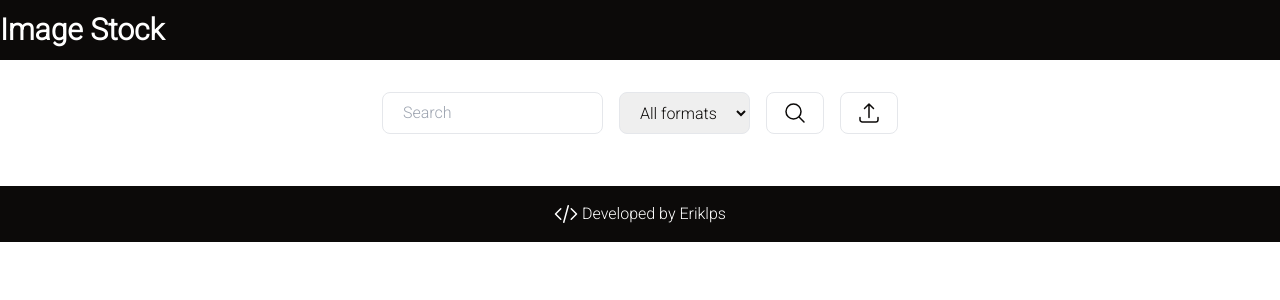
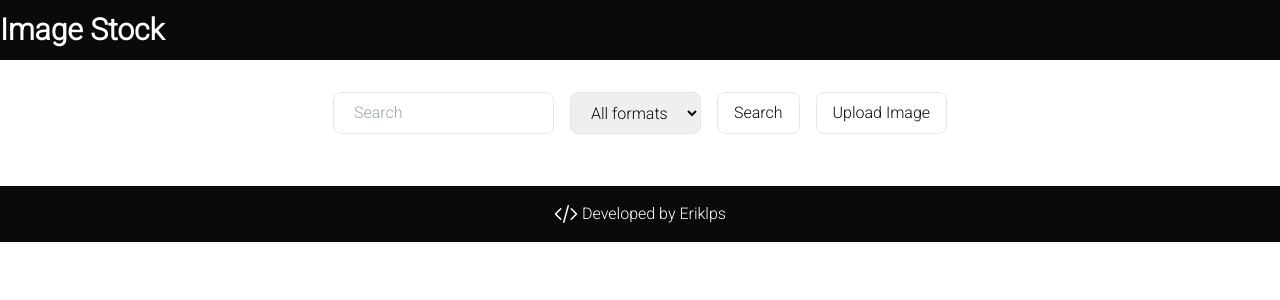
Before and after one commit to Eriklps/image-stock-front, a Next.js app: page /gallery in a window 1280 px wide. Shown: the top 300 px of the page. Built offline with nearby package versions, Linux system fonts and the light colour scheme.

Commit message:
componentized buttons and text input

```diff
--- a/src/app/gallery/page.tsx
+++ b/src/app/gallery/page.tsx
@@ -1,6 +1,6 @@
 'use client'
 
-import { Template, ImageCard, useNotification } from '@/components';
+import { Template, ImageCard, Button, InputText, useNotification } from '@/components';
 import { Image } from '@/resources/image/image.resource';
 import { useImageService } from '@/resources';
 import { useState } from 'react';
@@ -46,10 +46,8 @@ export default function GalleryPage(){
             <section className='flex flex-col items-center justify-center my-5'>
                 <div className='flex space-x-4'>
 
-                    <input type='text'
-                        onChange={event => setQuery(event.target.value)}
-                        className='border px-5 py-2 rounded-lg text-stone-950'
-                        placeholder="Search" />
+                    <InputText placeholder='Search'
+                        onChange={event => setQuery(event.target.value)} />
 
                     <select onChange={event => setExtension(event.target.value)}
                             className="border px-4 py-2 rounded-lg text-stone-950">
@@ -59,21 +57,10 @@ export default function GalleryPage(){
                         <option value="GIF">GIF</option>
                     </select>
 
-                    <button className='border px-4 py-2 rounded-lg text-stone-950' onClick={searchImages}>
-                        <span>
-                            <svg xmlns="http://www.w3.org/2000/svg" fill="none" viewBox="0 0 24 24" stroke-width="1.5" stroke="currentColor" className="w-6 h-6">
-                                <path stroke-linecap="round" stroke-linejoin="round" d="m21 21-5.197-5.197m0 0A7.5 7.5 0 1 0 5.196 5.196a7.5 7.5 0 0 0 10.607 10.607Z" />
-                            </svg>
-                        </span>
-                    </button>
+                    <Button label='Search' onClick={searchImages} />
+
                     <Link href="/form">
-                        <button className='border px-4 py-2 rounded-lg text-stone-950'>
-                            <span>
-                                <svg xmlns="http://www.w3.org/2000/svg" fill="none" viewBox="0 0 24 24" stroke-width="1.5" stroke="currentColor" className="w-6 h-6">
-                                    <path stroke-linecap="round" stroke-linejoin="round" d="M3 16.5v2.25A2.25 2.25 0 0 0 5.25 21h13.5A2.25 2.25 0 0 0 21 18.75V16.5m-13.5-9L12 3m0 0 4.5 4.5M12 3v13.5" />
-                                </svg>
-                            </span>
-                        </button>
+                        <Button label='Upload Image' />
                     </Link>
                 </div>
             </section>
--- /dev/null
+++ b/src/components/button/Button.tsx
@@ -0,0 +1,15 @@
+interface ButtonProps {
+    color?: string;
+    label?: string;
+    onClick?: (event: any) => void;
+}
+
+export const Button: React.FC<ButtonProps> = ({
+    onClick, color, label
+} : ButtonProps) => {
+    return (
+        <button className={`border px-4 py-2 rounded-lg text-stone-950`} onClick={onClick}>
+            { label }
+        </button>
+    )
+}
--- /dev/null
+++ b/src/components/button/index.ts
@@ -0,0 +1 @@
+export { Button } from './button'
--- a/src/components/index.ts
+++ b/src/components/index.ts
@@ -1,3 +1,5 @@
 export { Template, RenderIf } from './Template'
 export { ImageCard } from './ImageCard'
+export { Button } from './button'
+export { InputText } from './input'
 export { useNotification } from './notification'
--- /dev/null
+++ b/src/components/input/InputText.tsx
@@ -0,0 +1,18 @@
+interface InputTextProps {
+    style?: string;
+    onChange?: (event: React.ChangeEvent<HTMLInputElement>) => void
+    placeholder?: string;
+    id?: string;
+    value?: string;
+    type?: string;
+}
+
+export const InputText: React.FC<InputTextProps> = ({
+    style, type = "text", ...rest
+} : InputTextProps) => {
+    return (
+        <input type={type}
+                {...rest}
+            className={`border px-5 py-2 rounded-lg text-stone-950`} />
+    )
+}
--- /dev/null
+++ b/src/components/input/index.ts
@@ -0,0 +1 @@
+export { InputText } from './InputText'
```
